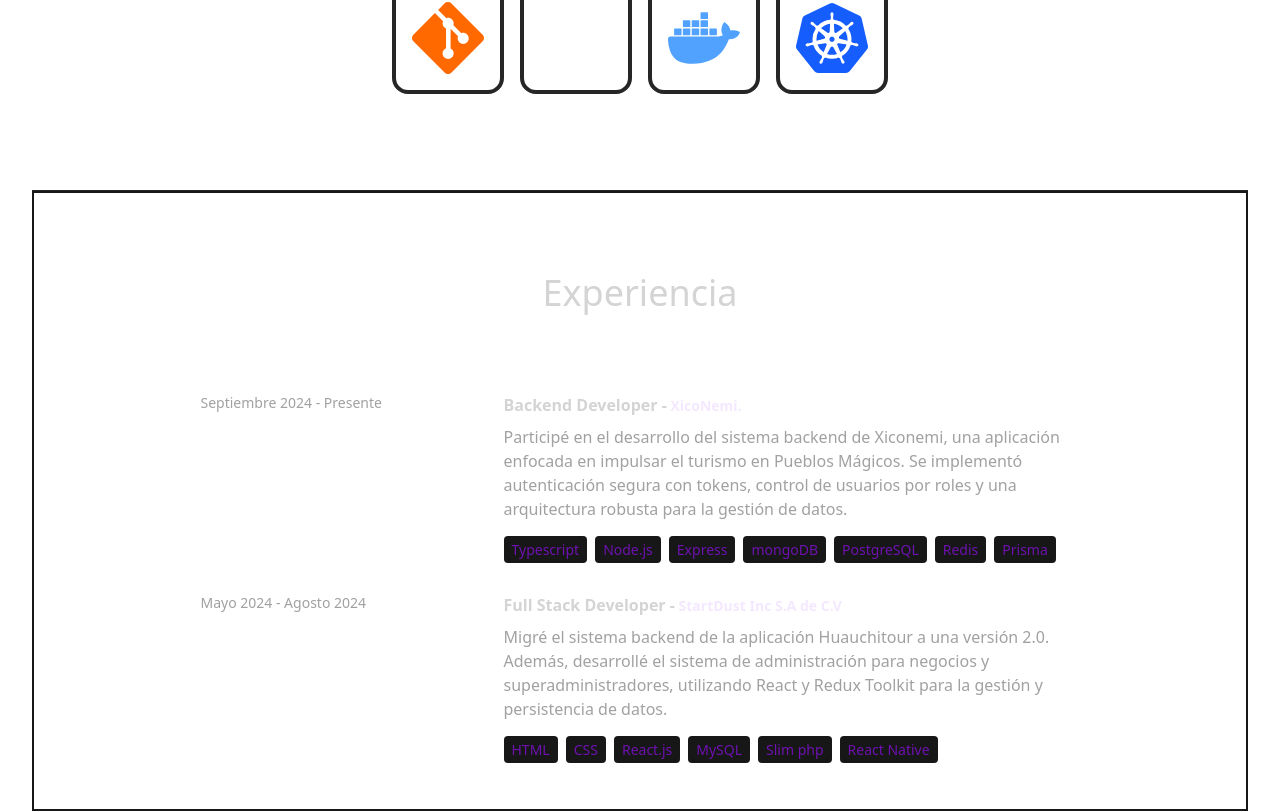
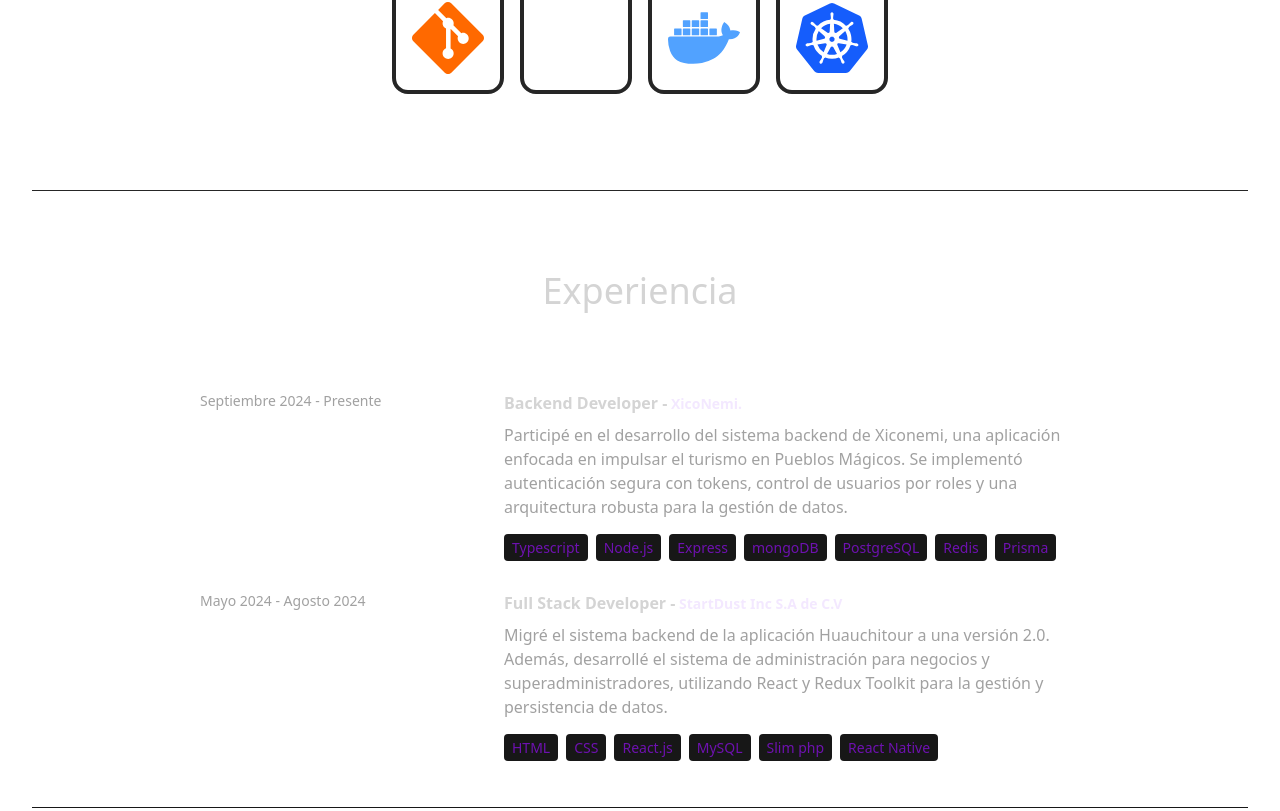
Before and after one commit to JazzoLopez/portfolio-dev, a React (Vite) app: page / in a window 1280 px wide. Shown: the part 2576-3387 px from the top of the page. Built offline with nearby package versions, Linux system fonts and the light colour scheme; a web font is replaced by a local one.

Commit message:
fix: Update work experiences in the experience component feat: Fix border styling in the Experience component

```diff
--- a/src/components/Experience.jsx
+++ b/src/components/Experience.jsx
@@ -2,7 +2,7 @@ import { EXPERIENCES } from "../constants";
 
 export default function Experience() {
     return (
-        <div className="border-2 border-neutral-900 pb-4">
+        <div className="border-b border-neutral-900 pb-4">
             <h2 className="my-20 text-center text-4xl">Experiencia</h2>
             <div className="">
                 {EXPERIENCES.map((experience, i) => (
```
